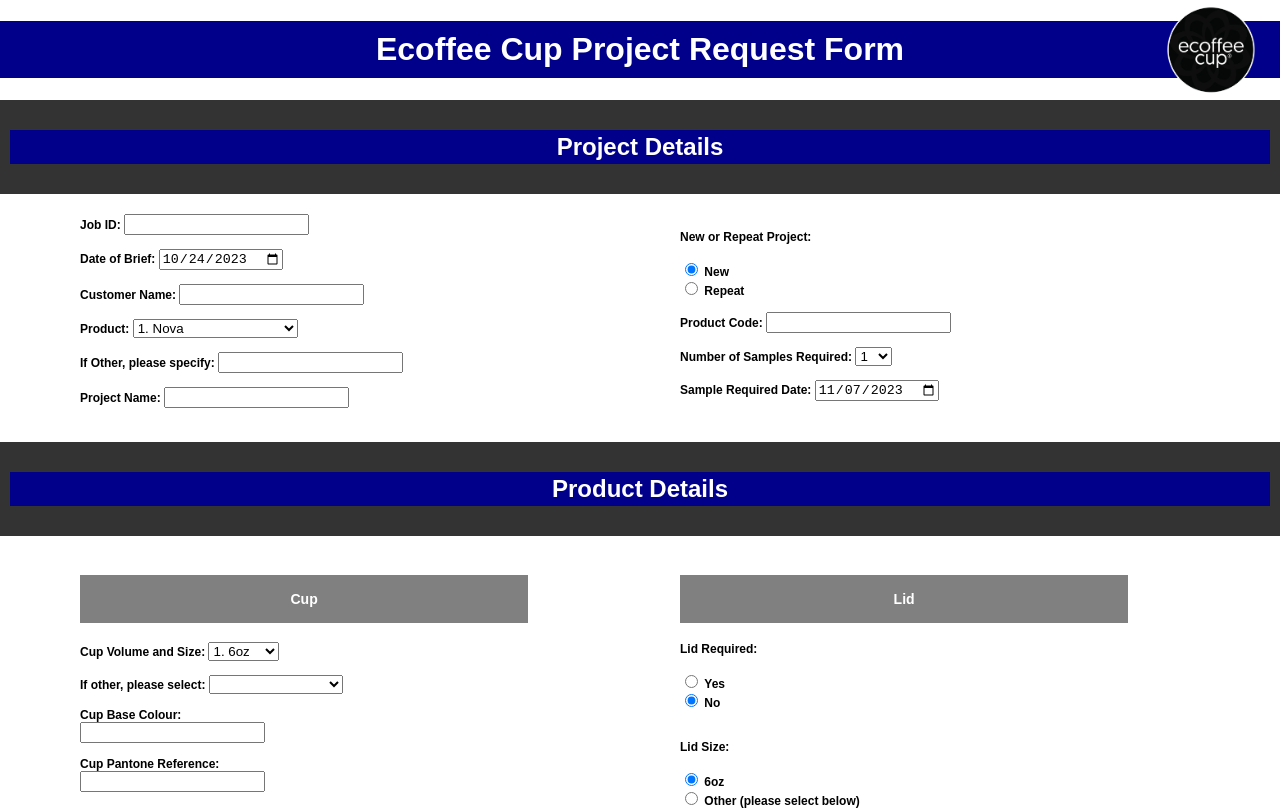
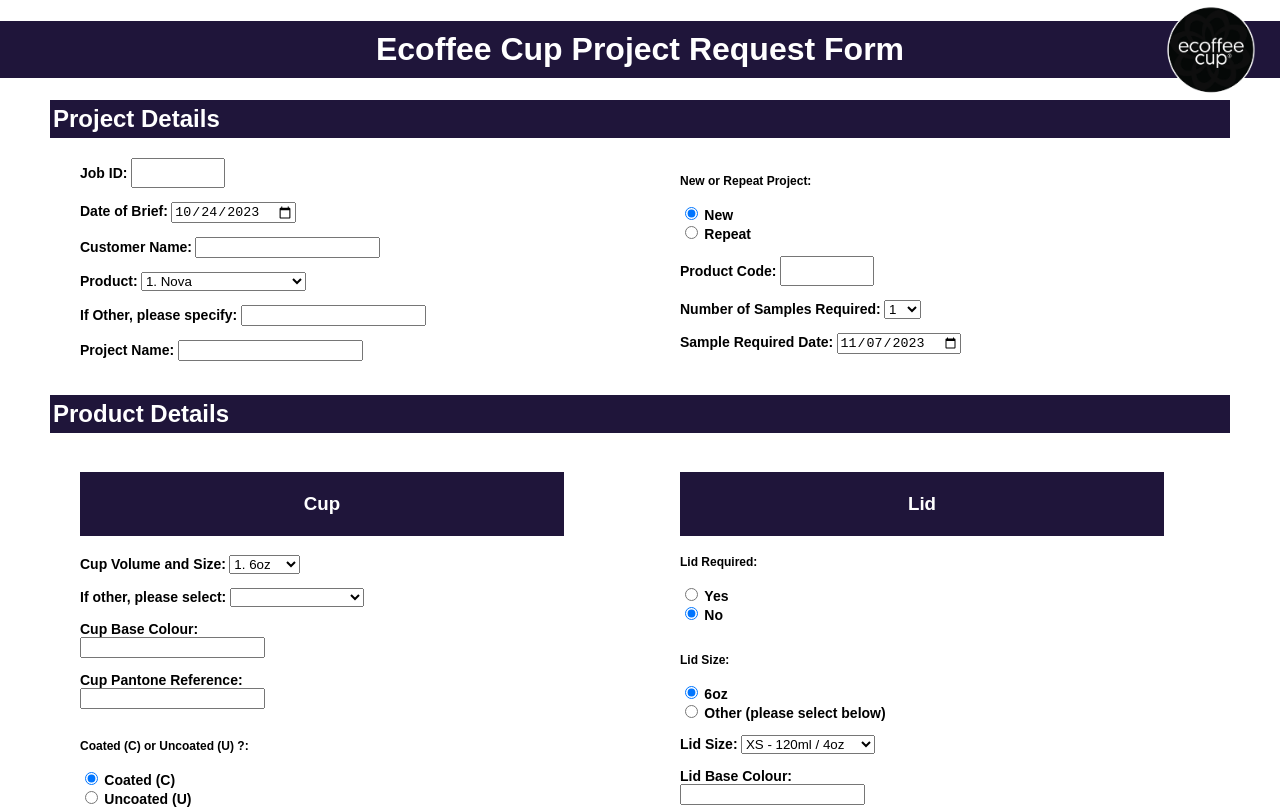
Before and after one commit to jpowell79/ecoffeecup-form, a plain HTML site: page index.html in a window 1280 px wide. Shown: the top 811 px of the page. Drawn offline with Linux system fonts and the light colour scheme; no server answers.

Commit message:
Update style.css

```diff
--- a/style.css
+++ b/style.css
@@ -21,9 +21,14 @@ body {
 .extraNotes {
   display: flex;
   margin-top: 20px;
-  margin-left: 40px;
+  margin-left: 80px;
   margin-bottom: 20px;
 
+}
+
+.button-section {
+  margin-left: 80px;
+  margin-bottom: 50px;
 }
 
 /* Define the CSS class for the wider textarea */
@@ -33,7 +38,7 @@ body {
 
 .column {
   flex: 1; /* Adjust the flex value to control the width of the columns */
-  margin-right: 1px; /* Adjust the margin as needed to create space between columns */
+  margin-right: 70px; /* Adjust the margin as needed to create space between columns */
 }
 
 /* Clear the right margin of the last column in each details-section */
@@ -44,16 +49,43 @@ body {
 /* Header styles */
 h1 {
   text-align: center;
-  background-color: darkblue; /* Dark blue background color */
+  background-color: #1f153a; /* Dark blue background color */
   color: #fff; /* White text color */
   padding: 10px;
   position: relative; /* Enable positioning of child elements */
 }
 
+.search-header {
+  text-align: left;
+  background-color: #1f153a; /* Dark blue background color */
+  color: #fff; /* White text color */
+  padding: 10px; /* Reduce padding to make the section smaller vertically */
+  position: relative; /* Enable positioning of child elements */
+}
+
+/* Style for label and input */
+label {
+  font-size: 14px; /* Adjust font size for the label */
+}
+
+input[type="number"] {
+  font-size: 14px; /* Adjust font size for the input field */
+  padding: 5px; /* Add padding to the input field for better spacing */
+  width: 80px; /* Adjust the width of the input field as needed */
+}
+
+/* Style for the button (if needed) */
+button {
+  font-size: 14px; /* Adjust font size for the button */
+  padding: 2px 2px; /* Adjust padding as needed */
+}
+
 /* Header styles */
 h2 {
-  text-align: center;
-  background-color: darkblue; /* Dark blue background color */
+  text-align: left;
+  margin-left: 50px;
+  margin-right: 50px;
+  background-color: #1f153a; /* Dark blue background color */
   color: #fff; /* White text color */
   padding: 3px;
   position: relative; /* Enable positioning of child elements */
@@ -74,18 +106,30 @@ label {
 }
 
 /* Header section styles */
-.header {
-  background-color: #333;
+.header h2 {
+  margin-top: 0; /* Remove top margin */
+  margin-bottom: 10px; /* Adjust the bottom margin as needed */
+  padding-top: 5px; /* Adjust the top padding as needed */
+  padding-bottom: 5px; /* Adjust the bottom padding as needed */
+  background-color: #1f153a;
   color: #fff;
-  padding: 10px;
+  padding-top: 5px !important;
+  padding-bottom: 5px !important;
 }
 
 /* Small header section styles */
 .smallHeader {
-  background-color: gray; /* Use the same background color as h1 */
+  background-color: #1f153a; /* Use the same background color as h1 */
+  font-size: 16px;
   color: #fff; /* White text color */
   padding: 2px;
   text-align: center; /* Center-align the text */
-  width: calc(75% - 5px); /* Adjust the width to make it narrower */
+  width: calc(100% - 50px); /* Adjust the width to make it narrower */
   margin: 19px 0px; /* Add margin for spacing */
 }
+
+/* Style for disabled fieldset */
+fieldset:disabled {
+  color: #d9d9d9; /* Light grey text color */
+  pointer-events: none; /* Disable pointer events (no interaction) */
+}
```
